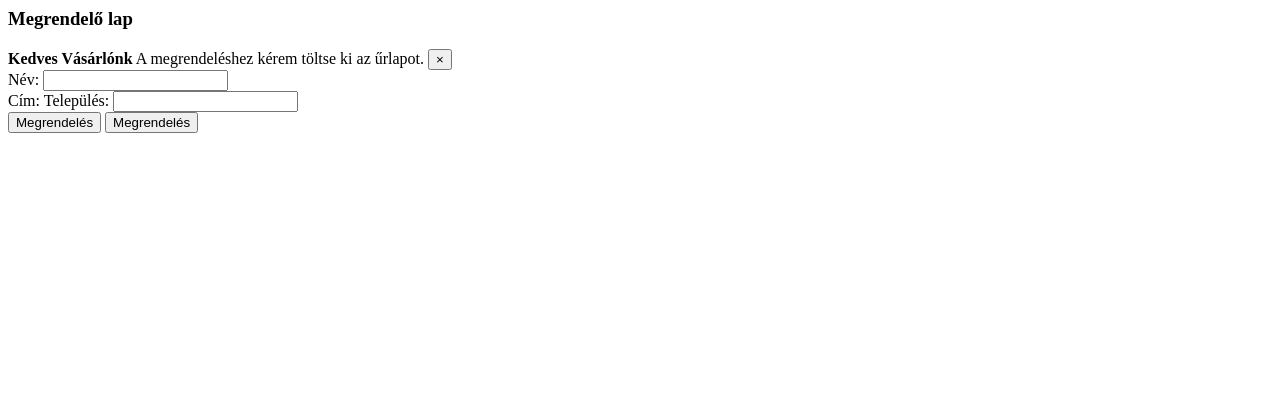
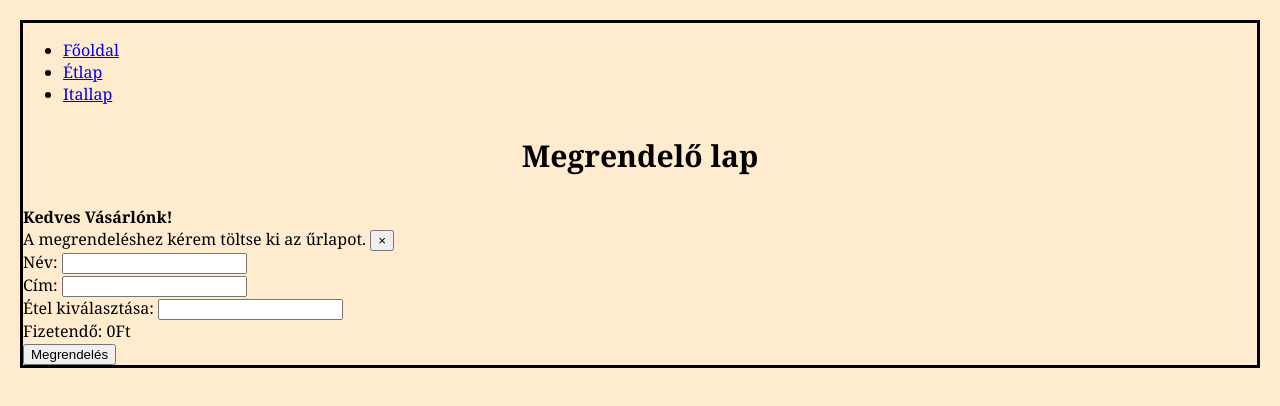
Before and after one commit to Szilvia2020/-tterem, a plain HTML site: page Étterem2/css/btn.html in a window 1280 px wide. Drawn offline with Linux system fonts and the light colour scheme.

Commit message:
OrderForm

```diff
--- a/Étterem2/css/btn.html
+++ b/Étterem2/css/btn.html
@@ -1,11 +1,38 @@
+<!DOCTYPE html>
+<html lang="en">
+
+<head>
+    <meta charset="UTF-8">
+    <meta name="viewport" content="width=device-width, initial-scale=1.0">
+    <title>Megrendelő lap</title>
+    <link rel="stylesheet" href="style3.css">
+</head>
+
+<body>
+
+    <ul>
+        <li>
+            <a href="/Főoldal.html">Főoldal</a>
+        </li>
+        <li>
+            <a href="/Étlap.html">Étlap</a>
+        </li>
+
+        <li>
+            <a href="/Itallap.html">Itallap</a>
+        </li>
+    </ul>
+
     <div class="col-3"></div>
     <div class="col-6">
         <h3>Megrendelő lap</h3>
-    <form action=""></form>
+        <form action="">
             <div class="alert alert-info alert-dismissible fade show" role="alert">
-        <strong>Kedves Vásárlónk</strong>
+                <strong>Kedves Vásárlónk!</strong>
+            </div>
+            <div>
                 A megrendeléshez kérem töltse ki az űrlapot.
-        <button type="button" class="close" data-dismiss="alert" aria-label="close">
+                <button type="button" class="close" data-dismiss="alert" aria-label="Close">
                     <span aria-hidden="true">&times;</span>
                 </button>
             </div>
@@ -15,12 +42,23 @@
                     <input id="topInput" type="text" name="top-input" class="form-control">
                 </div>
                 <div class="form-group">
-            <label for="">Cím: Település: </label>
+                    <label for="">Cím: </label>
                     <input type="text" name="top-input" id="topInput" class="form-control">
                 </div>
+                <div class="form-group">
+                    <label for="">Étel kiválasztása: </label>
+                    <input id="topInput" type="text" name="top-input" class="form-control">
+                </div>
+                <div class="form-group">
+                    Fizetendő: <span class="show-amount">0</span>Ft
+                </div>
+                <div>
+                <button onclick="calcAmount()" type="button" class="btn btn-primary">Megrendelés</button>
+                </div>
 
-        <button onclick="calcAmount()" type="button" class="btn btn-primary">Megrendelés</button>
-        <button type="submit" class="btn btn-primary">Megrendelés</button>
             </form>
     </div>
     <div class="col-3"></div>
+</body>
+
+</html>
--- a/Étterem2/css/style2.css
+++ b/Étterem2/css/style2.css
@@ -5,6 +5,7 @@ font-family: Georgia, 'Times New Roman', Times, serif;
 margin-top: 20px;
 margin-right: 20px;
 margin-left: 20px;
+display: inline-block;
 }
 
 h1{
--- /dev/null
+++ b/Étterem2/css/style3.css
@@ -0,0 +1,14 @@
+body{
+    background-color: blanchedalmond;
+    border-style:solid;
+    font-family: Georgia, 'Times New Roman', Times, serif;
+    margin-top: 20px;
+    margin-right: 20px;
+    margin-left: 20px;
+}
+
+h3{
+    font-size: 30px;
+    font-family: Georgia, 'Times New Roman', Times, serif;
+    text-align: center;
+}
```
Lines whose indentation alone changed are shown as unchanged.
